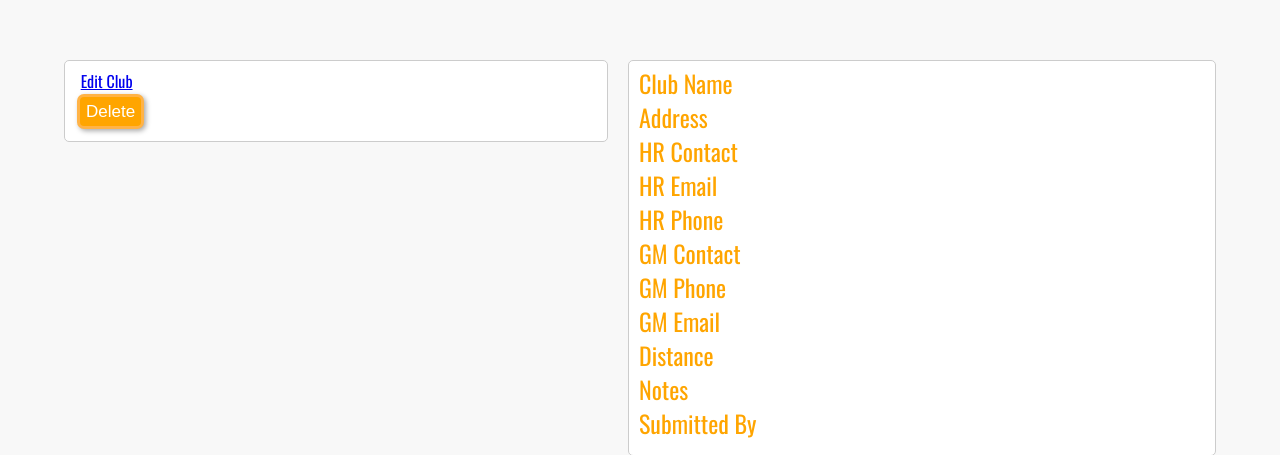
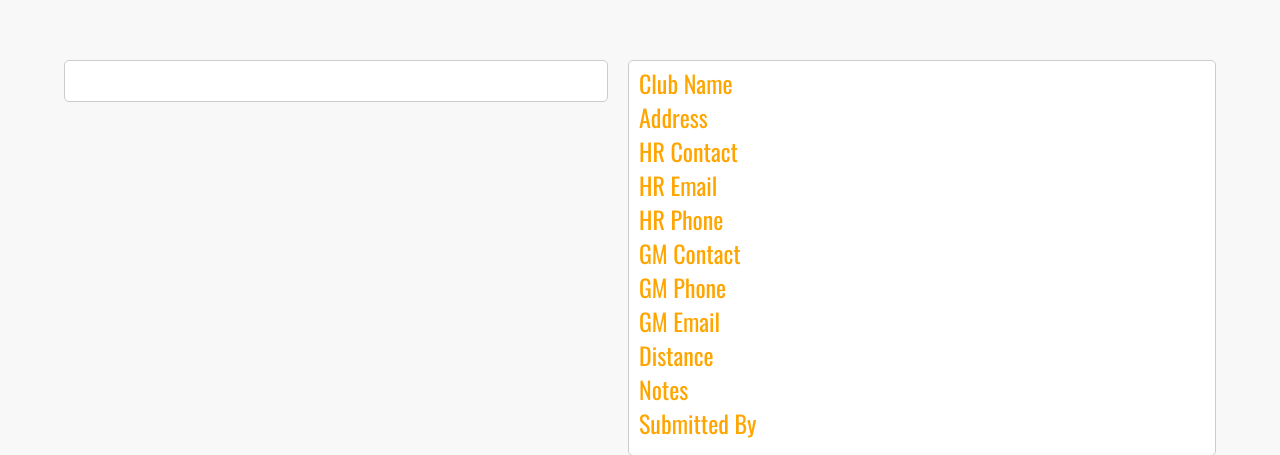
Before and after one commit to mrmotofoto/clubdirect, a Node server app: template views/clubs/show.ejs in a window 1280 px wide. Shown: the part 60-515 px from the top of the page. Run offline with Node 20, Linux system fonts and the light colour scheme; the template is opened without the code that fills it, so the values that code supplies are empty; some libraries are stand-ins or nearby versions.

Commit message:
Login Display Problem Fixed

```diff
--- a/app.js
+++ b/app.js
@@ -9,11 +9,6 @@ var seedDB = require('./seeds');
 var passport = require('passport');
 var LocalStrategy = require('passport-local');
 var methodOverride = require('method-override');
-
-app.use(function(req, res, next) {
-   res.locals.currentUser = req.user;
-   next();
-});
 
 //REQUIRING Routes--------------------------------------------
 var commentRoutes = require('./routes/comments');
--- a/package.json
+++ b/package.json
@@ -21,6 +21,7 @@
     "ejs": "^2.4.1",
     "express": "^4.13.4",
     "express-session": "^1.13.0",
+    "locus": "^1.2.0",
     "method-override": "^2.3.5",
     "mongoose": "^4.4.12",
     "passport": "^0.3.2",
--- a/public/stylesheets/styles.css
+++ b/public/stylesheets/styles.css
@@ -119,6 +119,7 @@ padding-left:30px;
     margin: 85px auto 25px auto;
     width: 95%;
 
+
 }
 
 .newClubContainer a:hover {
@@ -131,11 +132,12 @@ background: #00b300;
     color: white;
     background:#3F9FBF;
     border-radius:5px;
+    box-shadow: 2px 2px 5px #AAA;
 }
 
 .clubContainer{
     border:2px solid #EEE;
-    margin: 0px auto 5px auto;
+    margin: 0px auto 10px auto;
     width:30%;
     text-align:center;
     padding:10px 0;
@@ -299,6 +301,7 @@ textarea {
     width: 90%;
     margin: 100px auto 0px auto;
     padding: 20px;
+
 }
 .showImg {
     width: 45%;
--- a/routes/clubs.js
+++ b/routes/clubs.js
@@ -68,7 +68,7 @@ router.post('/', isLoggedIn, function(req, res) {
 
 //SHOW CREATE NEW CLUB FORM-----------------------------------------------------
 router.get('/new', isLoggedIn, function(req, res) {
-    res.render('clubs/new');
+    res.render('clubs/new', {currentUser: req.user});
 });
 
 //SHOW ONE CLUB ----------------------------------------------------------------
@@ -78,7 +78,7 @@ router.get('/:id', function(req, res) {
             console.log(err);
         } else {
             console.log(data);
-            res.render("clubs/show", {club: data});
+            res.render("clubs/show", {club: data, currentUser: req.user});
         }
     });
 });
@@ -89,7 +89,7 @@ router.get("/:id/edit", checkClubOwnerShip, function(req, res){
         if(err) {
             res.redirect("back");
         }
-        res.render("clubs/edit", {club: foundClub});
+        res.render("clubs/edit", {club: foundClub, currentUser: req.user});
     });
 });
 
--- a/views/clubs/show.ejs
+++ b/views/clubs/show.ejs
@@ -29,10 +29,13 @@
     <div class="showImg">
         <img src="<%= club.image %>">
             <!--NEED TO GET EDIT BUTTONS TO HIDE IF NOT LOGGED IN-->
+             <% if(currentUser && club.author.id.equals(currentUser._id)) { %>
+
            <a href="/clubs/<%= club._id %>/edit">Edit Club</a>
              <form action="/clubs/<%= club._id %>?_method=DELETE" method="POST">
                 <button>Delete</button>
              </form>
+             <% } %>
     </div>
     <div class="cf"></div>
 <br>
```
